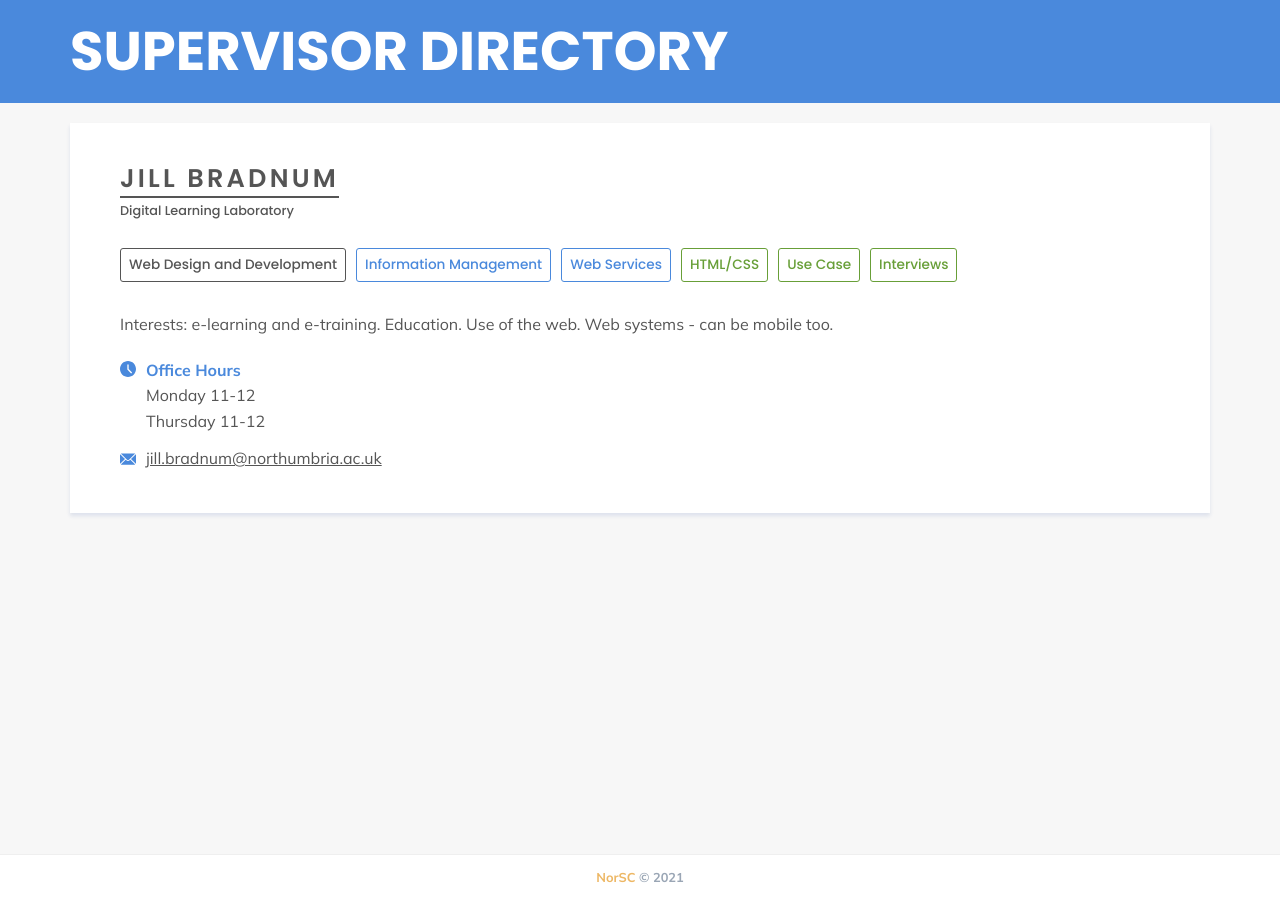
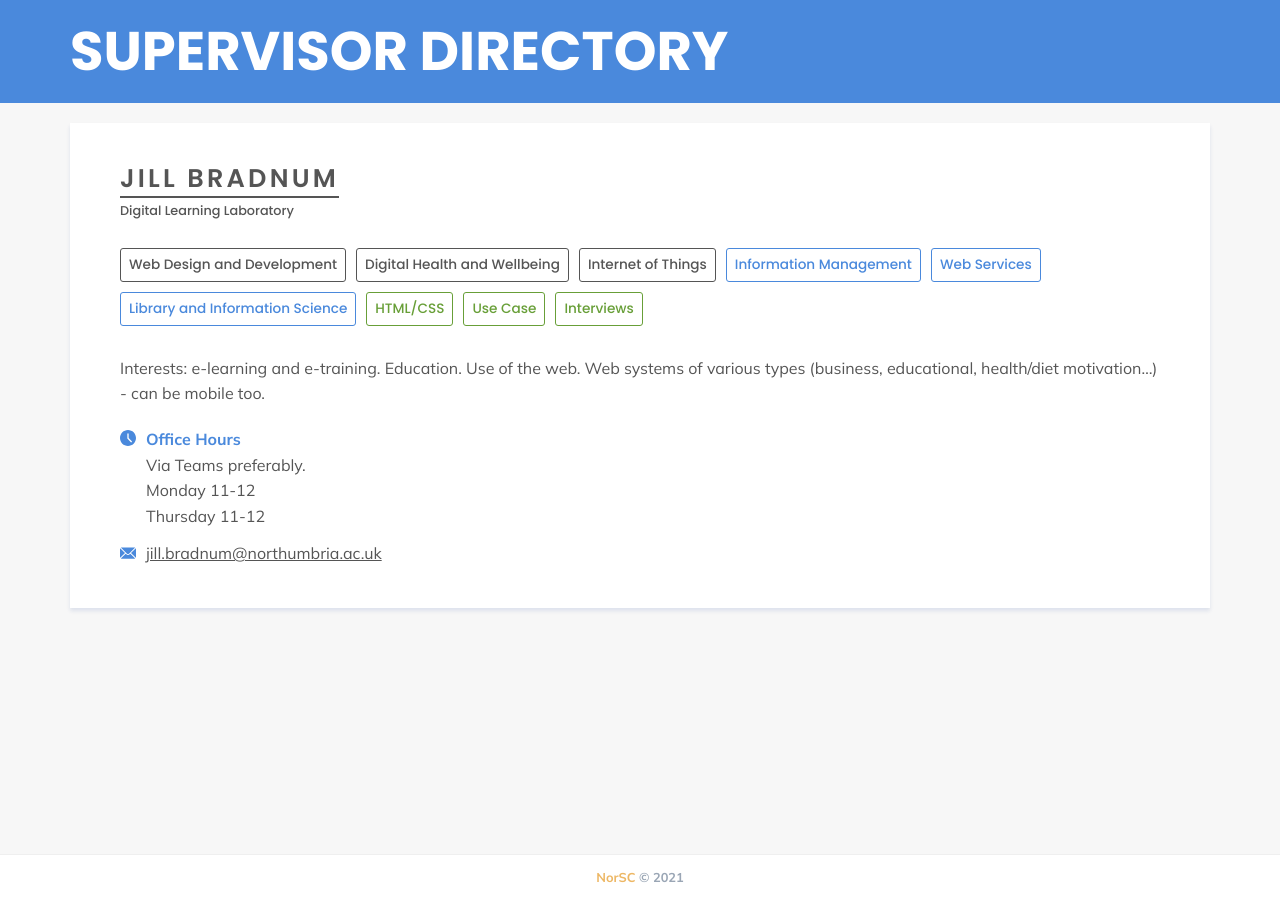
Before and after one commit to NorSC/supervisor-search, a Jekyll site: the page built from _supervisors/jill-bradnum.md, in a window 1280 px wide. Built offline with Jekyll 4.4.1, drawn with Linux system fonts in a browser that asks for light colours; a script that is not in the unit is left out.

Commit message:
Update Supervisors “jill-bradnum”

```diff
--- a/_supervisors/jill-bradnum.md
+++ b/_supervisors/jill-bradnum.md
@@ -4,18 +4,23 @@ title: Jill Bradnum
 available: true
 email: jill.bradnum@northumbria.ac.uk
 office_hours: |-
+  Via Teams preferably.
   Monday 11-12
   Thursday 11-12
 research_group: Digital Learning Laboratory
 research_themes:
   - Web Design and Development
+  - Digital Health and Wellbeing
+  - Internet of Things
 additional_keywords:
   - Information Management
   - Web Services
+  - Library and Information Science
 technologies_languages:
   - HTML/CSS
   - Use Case
   - Interviews
 additional_details: "Interests: e-learning and e-training. Education. Use of the
-  web. Web systems - can be mobile too."
+  web. Web systems of various types (business, educational, health/diet
+  motivation...) - can be mobile too."
 ---
```
